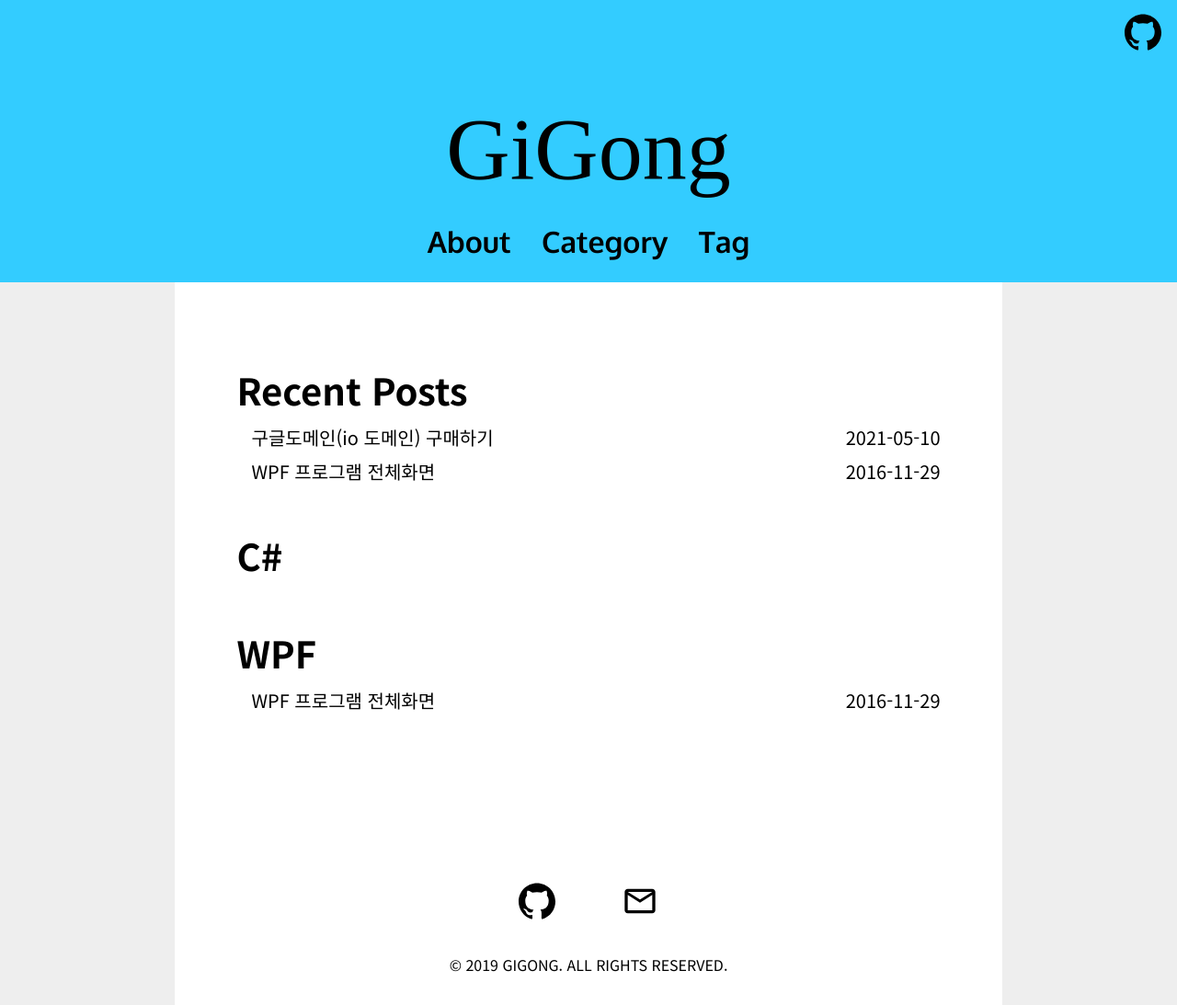
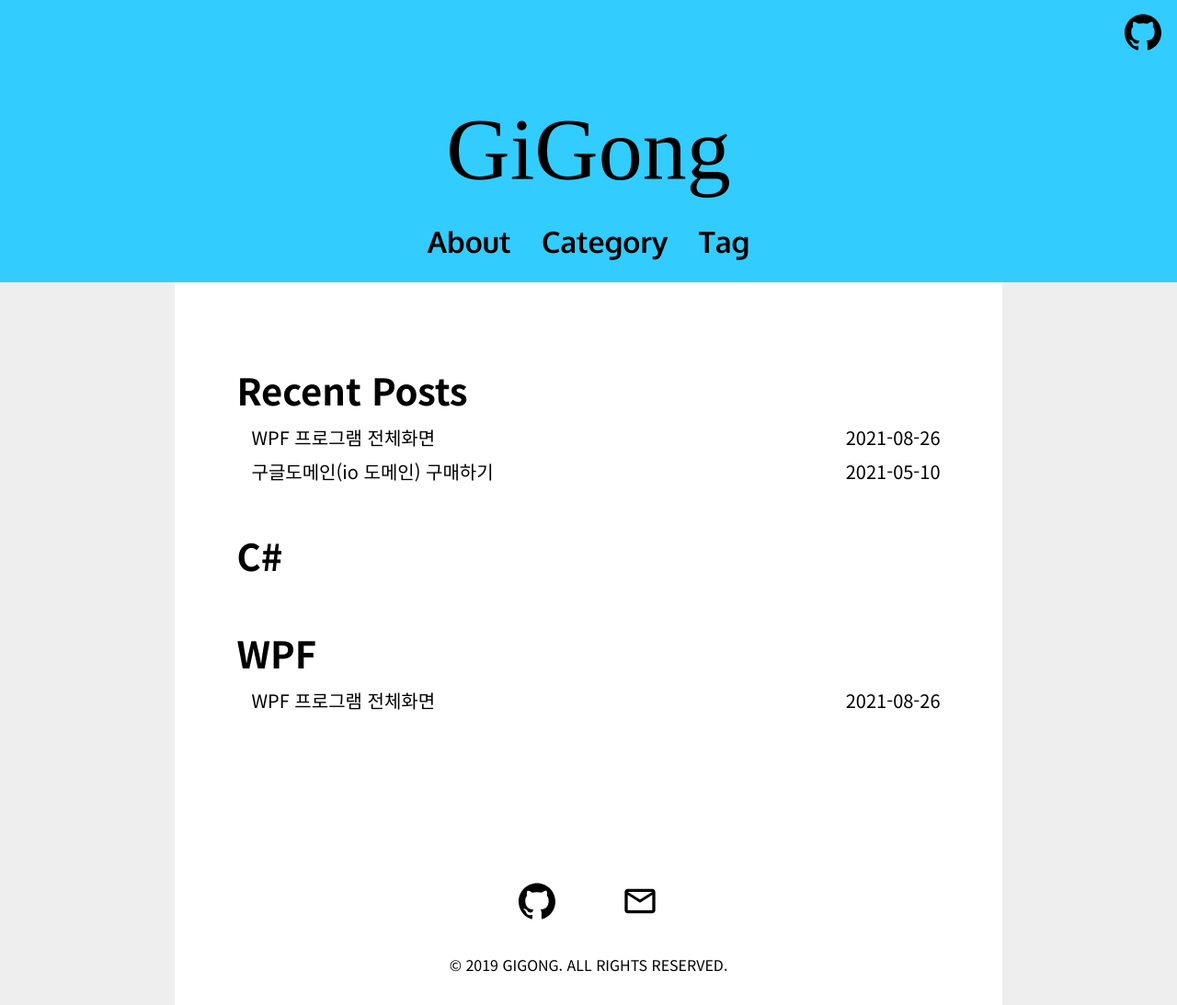
Before and after one commit to GiGong/gigong.github.io, a Jekyll site: the page built from index.html, in a window 1280 px wide. Shown: the whole page at 92% size. Built offline with Jekyll 4.4.1, drawn with Linux system fonts in a browser that asks for light colours; some web fonts are replaced.

Commit message:
Change date to new posting date.

```diff
--- a/_posts/WPF/2016-11-29-WPF-full-screen.md
+++ b/_posts/WPF/2021-08-26-WPF-full-screen.md
@@ -1,7 +1,7 @@
 ---
 layout: post
 title:  "WPF 프로그램 전체화면"
-date:   2016-11-29 15:52
+date:   2021-08-26 11:11
 categories: [WPF]
 tags: [wpf, c#, full_screen]
 excerpt_separator: <!--read more-->
```
